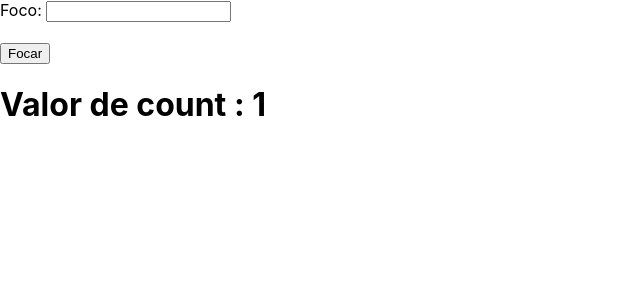
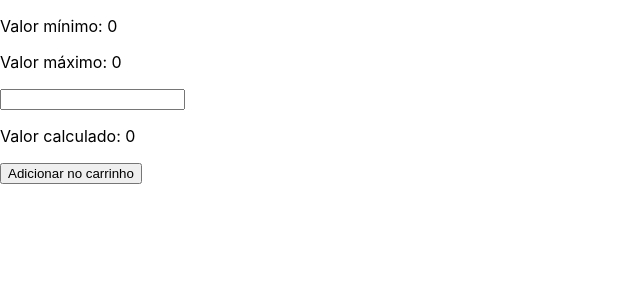
Before and after one commit to joanmdrs/advanced-reactjs, a React (Create React App) app: page / in a window 1280 px wide. Shown: the top 300 px of the page, without its empty margins (0-640 px from the left). Built offline with nearby package versions, Linux system fonts and the light colour scheme.

Commit message:
aula sobre dump components

```diff
--- a/src/App.js
+++ b/src/App.js
@@ -1,32 +1,31 @@
-import React, { useEffect, useRef } from 'react'
+import React, {useState} from 'react'
+import Button from './Component/Button'
+import Calc from './Component/Calc'
+function App(){
 
-function App(){
-  const inputRef = useRef()
-  const count = useRef(1)
+  const [value, setValue] = useState(0)
+  const [min, setMin] = useState(0)
+  const [max, setMax] = useState(0)
 
   const handleClick = () => {
-    inputRef.current.focus()
-    console.log('inputRef.current', inputRef.current)
+    setMin(10)
   }
 
-  useEffect(() => {
-    setTimeout(() => {
-      count.current = 300
-    }, 3000)
-  })
-
+  const handleCalc = ({target}) => {
+    const value = target.value
+    setValue(min + max + value)
+  }
 
   return (
     <>
-      Foco: <input ref={inputRef} />
-      <br />
-      <br />
-      <button onClick={handleClick}>Focar</button>
+      <Calc min={min} max={max} onChange={handleCalc} />
+      <p>Valor calculado: {value}</p>
+      <Button onClick={handleClick}>
+        Adicionar no carrinho
+      </Button>
+    </>
 
-      <h1>Valor de count : {count.current}</h1>
-    </>
   )
 }
 
-
 export default App
--- /dev/null
+++ b/src/Component/Button/index.js
@@ -0,0 +1,11 @@
+import React from 'react'
+
+function Button(props) {
+
+    const {children, onClick} = props
+    return (
+        <button onClick={onClick}>{children}</button>
+    )
+}
+
+export default Button
--- /dev/null
+++ b/src/Component/Calc/index.js
@@ -0,0 +1,27 @@
+import React from 'react'
+import PropType from 'prop-types'
+
+function Calc(props){
+
+    const { min, max, onChange } = props
+
+    return (
+        <div>
+            <p>
+                Valor mínimo: {min}
+            </p>
+            <p>
+                Valor máximo: {max}
+            </p>
+            <input type="number" onChange={onChange}/>
+        </div>
+    )
+}
+
+Calc.propTypes = {
+    min: PropType.number.isRequired,
+    max: PropType.number.isRequired,
+    onChange: PropType.func.isRequired
+}
+
+export default Calc
```
